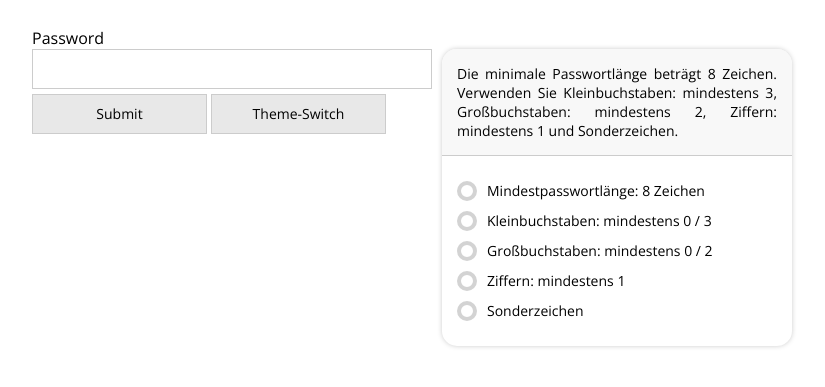
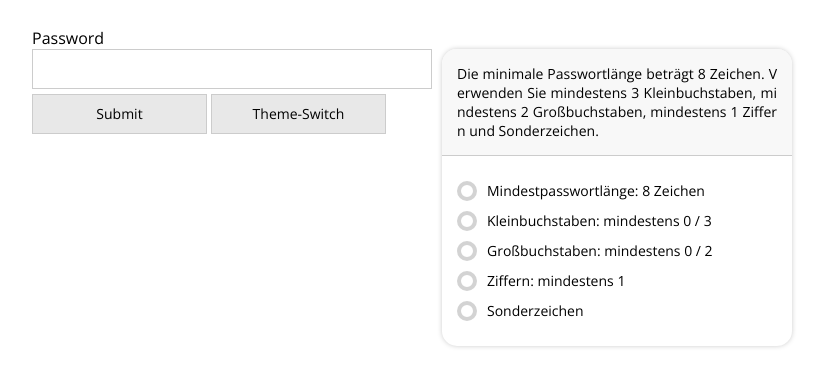
Before and after one commit to noelseifert/PWrequirements, a plain HTML site: page index.html in a window 1280 px wide. Shown: the part 263-650 px from the top of the page, without its empty margins (233-1058 px from the left). Drawn offline with nearby package versions, Linux system fonts and the light colour scheme.

Commit message:
v1.0.4 - adjusted wording

```diff
--- a/src/PWrequirements.js
+++ b/src/PWrequirements.js
@@ -15,7 +15,7 @@
                                | |
                                |_|
 
- Version:       1.0.2
+ Version:       1.0.4
  Author:        Noel Seifert
  Website:       https://noelseifert.de
  Documentation: https://noelseifert.de/PWrequirements // yet to be created
@@ -237,7 +237,7 @@
                 },
                 explainText: function () {
                     if (s.useLowercase > 0) {
-                        return `Kleinbuchstaben: mindestens ${s.useLowercase}`;
+                        return `mindestens ${s.useLowercase} Kleinbuchstaben`;
                     } else if (s.useLowercase < 0) {
                         return `Kleinbuchstaben`;
                     }
@@ -273,7 +273,7 @@
                 },
                 explainText: function () {
                     if (s.useUppercase > 0) {
-                        return `Großbuchstaben: mindestens ${s.useUppercase}`;
+                        return `mindestens ${s.useUppercase} Großbuchstaben`;
                     } else if (s.useUppercase < 0) {
                         return `Großbuchstaben`;
                     }
@@ -309,7 +309,7 @@
                 },
                 explainText: function () {
                     if (s.useNumbers > 0) {
-                        return `Ziffern: mindestens ${s.useNumbers}`;
+                        return `mindestens ${s.useNumbers} Ziffern`;
                     } else if (s.useNumbers < 0) {
                         return `Ziffern`;
                     }
@@ -345,7 +345,7 @@
                 },
                 explainText: function () {
                     if (s.useSpecial > 0) {
-                        return `Sonderzeichen: mindestens ${s.useSpecial}`;
+                        return `mindestens ${s.useSpecial} Sonderzeichen`;
                     } else if (s.useSpecial < 0) {
                         return `Sonderzeichen`;
                     }
--- a/src/PWrequirements.scss
+++ b/src/PWrequirements.scss
@@ -40,6 +40,7 @@
       border-start-start-radius: 15px;
       border-start-end-radius: 15px;
       border-bottom: solid #ccc 1px;
+      word-break: break-all;
     }
 
     .PWreq-requirements {
```
Also changed, not shown: src/PWrequirements.css, src/PWrequirements.min.js.
